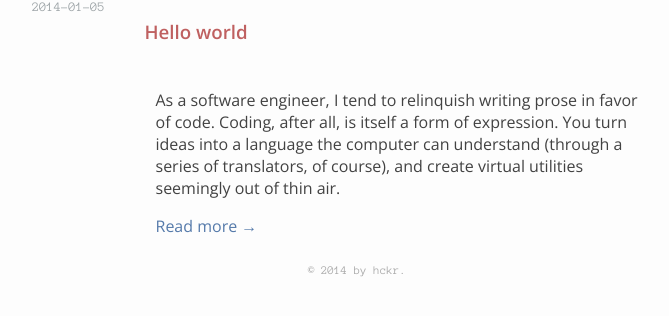
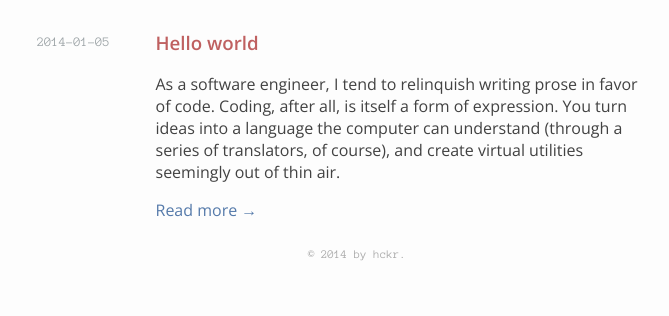
Before and after one commit to bitjockey42/astrohckr.github.io, a Jekyll site: the page built from index.md, in a window 1280 px wide. Shown: the top 316 px of the page, without its empty margins (283-952 px from the left). Built offline with Jekyll 4.4.1, drawn with Linux system fonts in a browser that asks for light colours; Markdown is read by kramdown in place of the engine named in the settings.

Commit message:
Align correctly.

```diff
--- a/_layouts/blog.html
+++ b/_layouts/blog.html
@@ -10,13 +10,14 @@ type: index
   <div class="row">
 
     <div class="col-1">
-      <time class="blog-date" pubdate="pubdate">{{ post.date|date: "%Y-%m-%d" }}</time>
+      <div class="blog-info">
+        <time class="blog-date" pubdate="pubdate">{{ post.date|date: "%Y-%m-%d" }}</time>
+      </div>
     </div>
 
     <div class="col-2">
-      <h3><a class="blog-title" href="{{ post.url }}">{{ post.title }}</a></h3>
-
       <div class="blog-content">
+        <h3><a class="blog-title" href="{{ post.url }}">{{ post.title }}</a></h3>
         <p>{{ post.excerpt|markdownify }}</p>
         <p><a href="{{ post.url }}">Read more &rarr;</a></p>
       </div>
--- a/assets/stylesheets/blog.css
+++ b/assets/stylesheets/blog.css
@@ -8,8 +8,7 @@
 }
 
 .blog-info {
-    margin: 0;
-    padding: 5px 5px;
+    padding: 35px 5px;
 }
 
 .blog-date {
@@ -19,7 +18,6 @@
 }
 
 .blog-title {
-    margin-left: 15px;
     text-decoration: none;
     font-family: 'Open Sans', sans-serif;
     font-weight: bold;
@@ -38,11 +36,11 @@
     color: #424242;
 }
 
-.blog-content a {
+.blog-content p a {
     color: #557aaa;
     text-decoration: none;
 }
 
-.blog-content a:hover {
+.blog-content p a:hover {
     color: #e6b173;
 }
```
